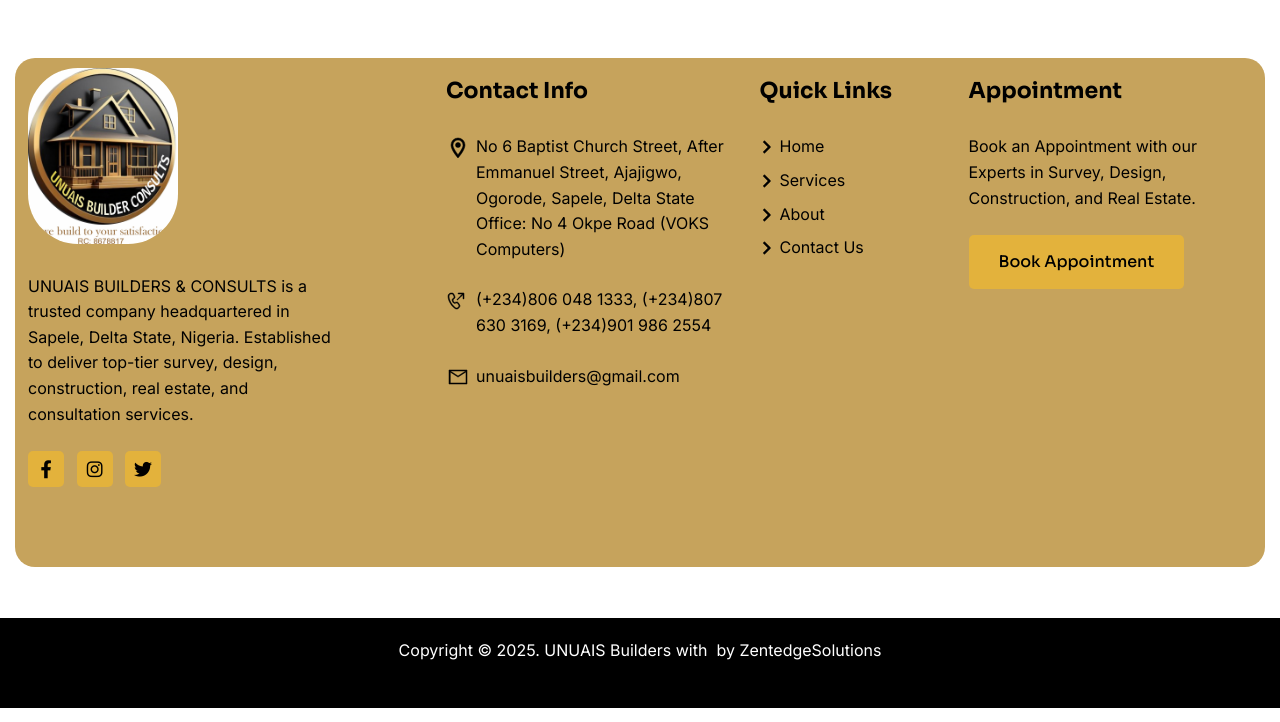
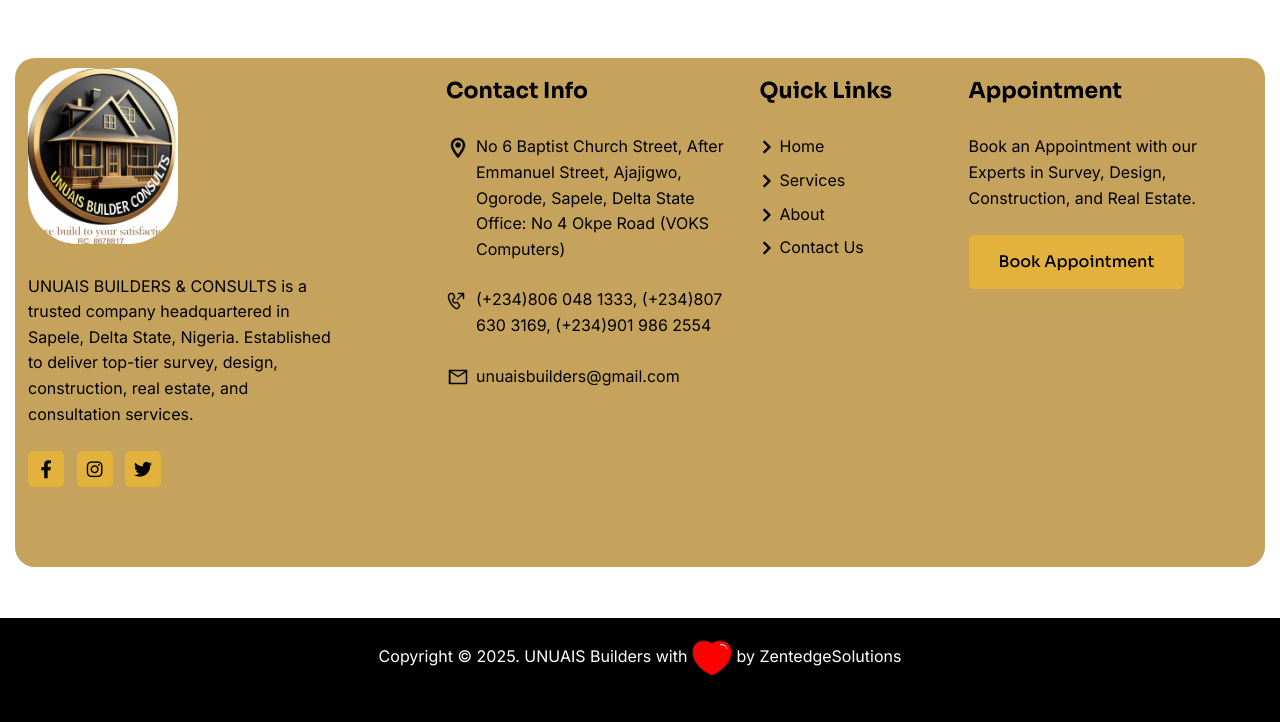
Before and after one commit to heebraim/unuaisbuilders, a plain HTML site: page unuaisbuilders/gallery.html in a window 1280 px wide. Shown: the part 2961-3683 px from the top of the page. Drawn offline with Linux system fonts and the light colour scheme; a script that the page names is missing.

Commit message:
withlovefirst

```diff
--- a/unuaisbuilders/gallery.html
+++ b/unuaisbuilders/gallery.html
@@ -598,7 +598,7 @@
           <div class="">
             <div class="footer-policy-links" >
 
-                <p>Copyright &copy; 2025. UNUAIS Builders with  <img src="/unuaisbuilders//images/love.svg" alt="">  by <a href="https://zentedge.com" style="color: white;">ZentedgeSolutions</a>
+                <p>Copyright &copy; 2025. UNUAIS Builders with  <img src="./images/love.svg" alt="">  by <a href="https://zentedge.com" style="color: white;">ZentedgeSolutions</a>
 
 
             </div>
```
